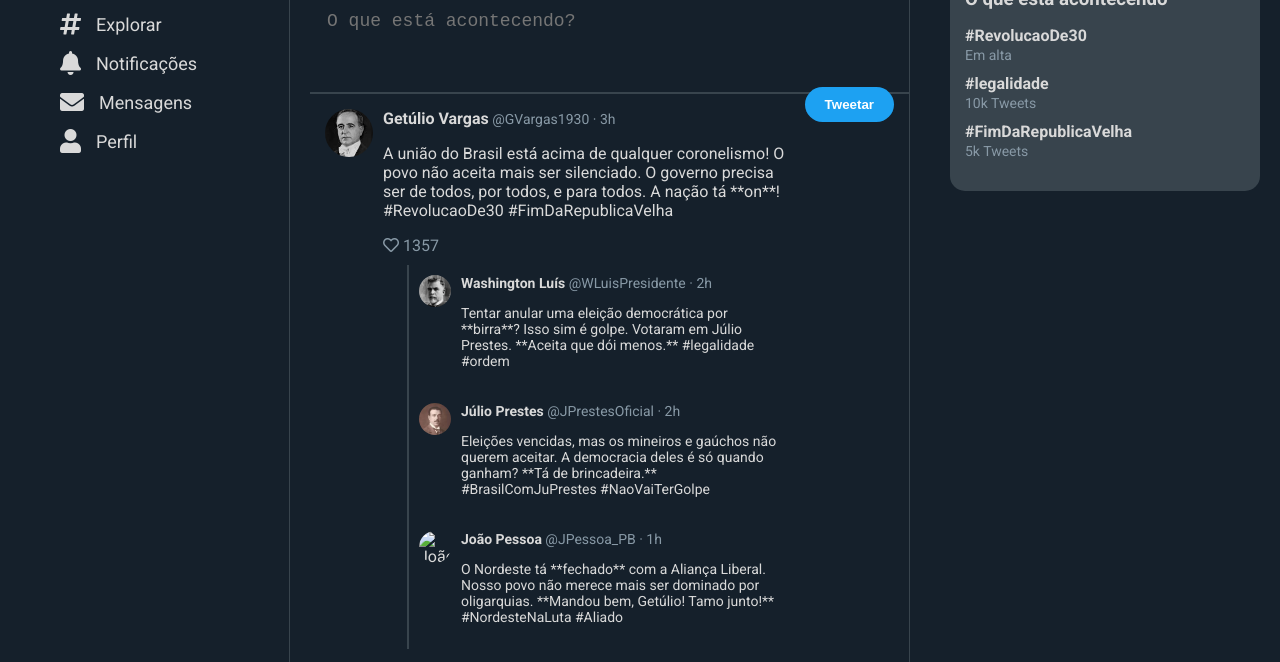
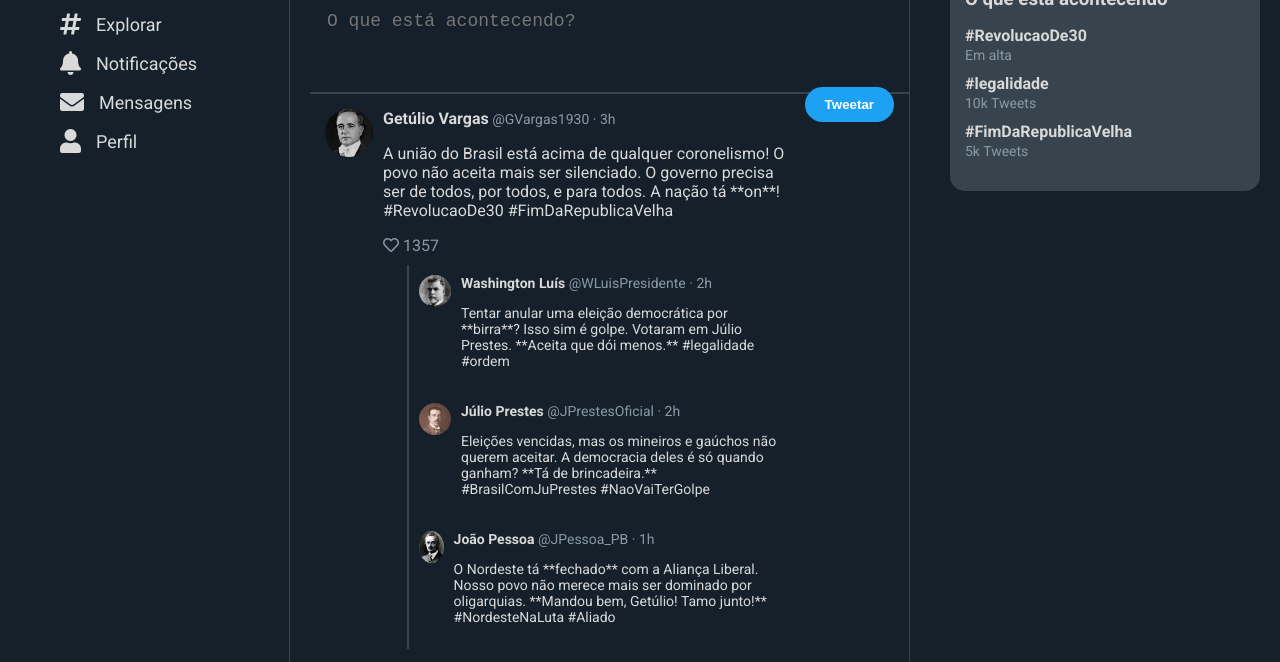
Before and after one commit to eduardocorreadacruz/varguinhas, a plain HTML site: page index.html in a window 1280 px wide. Shown: the part 105-767 px from the top of the page. Drawn offline with Linux system fonts and the light colour scheme.

Commit message:
Update index.html

```diff
--- a/index.html
+++ b/index.html
@@ -304,7 +304,7 @@
                             </div>
 
                             <div class="reply-tweet">
-                                <img src="./assets/joaozinho.jpeg" alt="João Pessoa">
+                                <img src="./joaozinho.jpeg" alt="João Pessoa">
                                 <div class="tweet-content">
                                     <div class="tweet-header">
                                         <strong>João Pessoa</strong>
```
